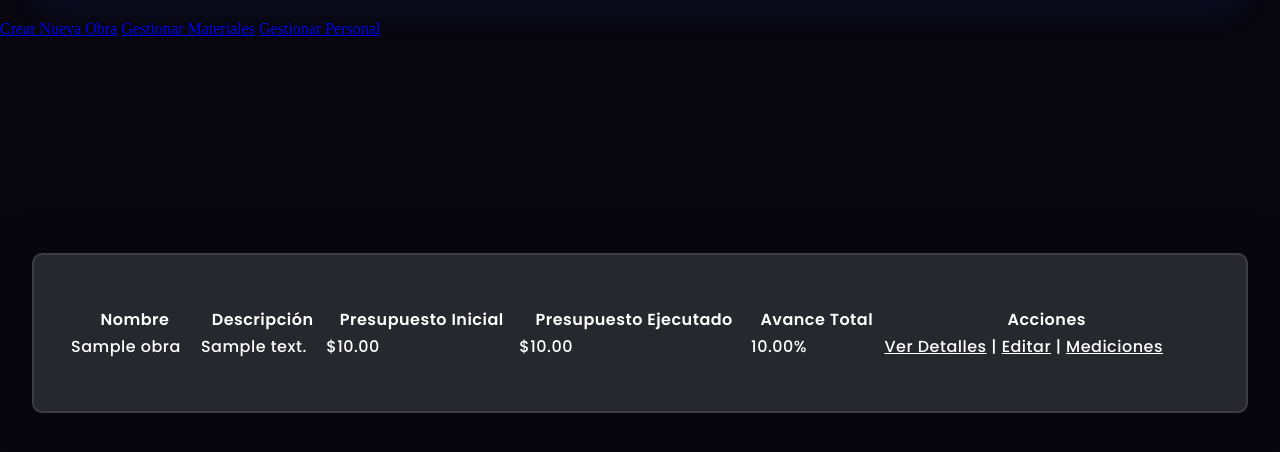
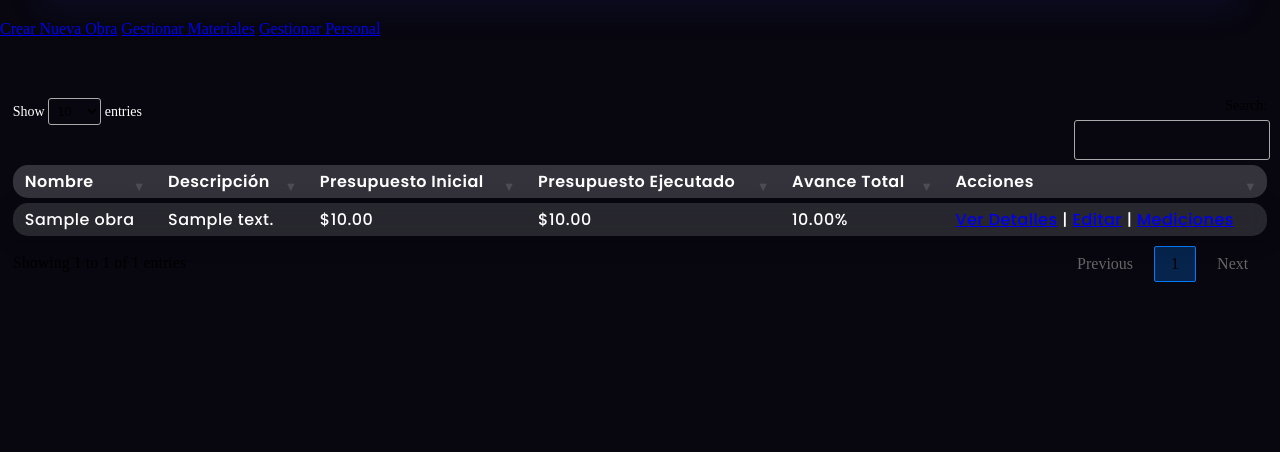
Before and after one commit to leanderperez/cbt, a Django app: template templates/project_app/obra_list.html in a window 1280 px wide. Shown: the part 67-519 px from the top of the page. Run offline with Django 3.2, Linux system fonts and the light colour scheme; the template is opened without the code that fills it: most values are stand-ins (such as "Sample title", 1, 10 or a date in 2020); some libraries are stand-ins or nearby versions.

Commit message:
cambios en presentacion de tablas

```diff
--- a/app/static/css/style.css
+++ b/app/static/css/style.css
@@ -1,3 +1,4 @@
+/* ================= GLASSMORPHISM BASE / LOGIN ================= */
 *,
 *:before,
 *:after{
@@ -99,29 +100,6 @@ button{
     cursor: pointer;
 }
 
-/* ================= GLASSMORPHISM TABLES ================= */
-table{
-    height: auto;
-    width: 95%;
-    background-color: rgba(255,255,255,0.13);
-    position: absolute;
-    transform: translate(-50%,-50%);
-    top: 50%;
-    left: 50%;
-    border-radius: 10px;
-    backdrop-filter: blur(10px);
-    border: 2px solid rgba(255,255,255,0.1);
-    box-shadow: 0 0 40px rgba(8,7,16,0.6);
-    padding: 50px 35px;
-}
-
-table *{
-    font-family: 'Poppins',sans-serif;
-    color: #ffffff;
-    letter-spacing: 0.5px;
-    outline: none;
-    border: none;
-}
 /* ================= GLASSMORPHISM NAVBAR ================= */
 .navbar {
     background: rgba(255, 255, 255, 0.15);
@@ -182,7 +160,6 @@ table *{
     --bs-navbar-brand-color: #222;
     --bs-navbar-brand-hover-color: #007bff;
 }
-/* =============== FIN GLASSMORPHISM NAVBAR =============== */
 
 /* Anula estilos globales para el formulario de logout */
 .logout-form {
@@ -214,3 +191,191 @@ table *{
     background: rgba(255,255,255,0.3);
     border-radius: 8px;
 }
+
+/* ================= GLASSMORPHISM DATATABLE ================= */
+
+/* Fondo general de la tabla */
+table.dataTable,
+.obra-table {
+    background: transparent !important;
+    border-collapse: separate !important;
+    border-spacing: 0 5px !important; /* Espacio entre filas */
+    font-family: 'Poppins',sans-serif;
+    color: #ffffff;
+    letter-spacing: 0.5px;
+    max-width: 100%;      /* Ajusta este valor según tu preferencia */
+    width: 100%;
+    margin-left: auto;
+    margin-right: auto;
+}
+
+/* Efecto glassmorphism en cada fila */
+table.dataTable tbody tr,
+.obra-table tbody tr,
+.glass-row {
+    background: rgba(255,255,255,0.13) !important;
+    box-shadow: 0 4px 24px rgba(8,7,16,0.15);
+    backdrop-filter: blur(10px);
+    border: 1.5px solid rgba(255,255,255,0.12);
+    transition: box-shadow 0.2s;
+    min-height: 28px;
+    height: 32px;
+    border-radius: 20px;
+    overflow: hidden;
+}
+
+/* Redondear solo las primeras y últimas celdas de cada fila */
+table.dataTable tbody tr td:first-child,
+.obra-table tbody tr td:first-child {
+    border-top-left-radius: 15px;
+    border-bottom-left-radius: 15px;
+}
+table.dataTable tbody tr td:last-child,
+.obra-table tbody tr td:last-child {
+    border-top-right-radius: 15px;
+    border-bottom-right-radius: 15px;
+}
+
+/* Encabezado: solo extremos superiores */
+table.dataTable thead tr th:first-child,
+.obra-table thead tr th:first-child {
+    border-top-left-radius: 15px;
+    border-bottom-left-radius: 15px;
+}
+table.dataTable thead tr th:last-child,
+.obra-table thead tr th:last-child {
+    border-top-right-radius: 15px;
+    border-bottom-right-radius: 15px;
+}
+
+/* Quitar bordes de celdas y encabezados */
+table.dataTable th,
+table.dataTable td,
+.obra-table th,
+.obra-table td {
+    border: none !important;
+    background: transparent !important;
+    color: #fff !important;
+    padding: 4px 12px !important;
+    vertical-align: middle;
+}
+
+/* Ajusta el espacio entre filas, pero no entre columnas */
+table.dataTable,
+.obra-table {
+    border-spacing: 0 5px !important; /* solo espacio vertical */
+    border-collapse: separate !important;
+}
+
+/* Encabezado de la tabla */
+table.dataTable thead tr,
+.obra-table thead tr {
+    background: rgba(255,255,255,0.18) !important;
+    backdrop-filter: blur(6px);
+    color: #fff !important;
+    border-radius: 12px 12px 0 0;
+}
+
+/* Hover en filas */
+table.dataTable tbody tr:hover,
+.obra-table tbody tr:hover {
+    box-shadow: 0 8px 32px rgba(8,7,16,0.25);
+    background: rgba(255,255,255,0.22) !important;
+
+}
+
+/* Paginación y controles de DataTables */
+.dataTables_wrapper .dataTables_paginate .paginate_button {
+    background: rgba(255,255,255,0.13);
+    color: #fff !important;
+    border-radius: 6px;
+    border: 1px solid rgba(255,255,255,0.18);
+    margin: 0 2px;
+}
+.dataTables_wrapper .dataTables_paginate .paginate_button.current,
+.dataTables_wrapper .dataTables_paginate .paginate_button:hover {
+    background: rgba(0,123,255,0.25) !important;
+    color: #fff !important;
+    border: 1px solid #007bff !important;
+}
+
+/* Filtro de búsqueda */
+.dataTables_wrapper .dataTables_filter input {
+    background: rgba(255,255,255,0.13);
+    color: #fff;
+    border: 1px solid rgba(255,255,255,0.18);
+    border-radius: 6px;
+    padding: 6px 12px;
+    margin-left: 8px;
+}
+
+/* Info y length */
+.dataTables_wrapper .dataTables_info,
+.dataTables_wrapper .dataTables_length label {
+    color: #fff;
+}
+
+/* Ajuste para que los bordes redondeados no se vean cortados */
+table.dataTable,
+.obra-table {
+    overflow: visible !important;
+}
+
+.datatable-container {
+    max-width: 98%px;   /* Ajusta el ancho a tu gusto */
+    margin: 40px auto 0 auto;
+    width: 98%;
+    background: transparent;
+    position: relative;
+}
+
+/* Limita el ancho de los controles de DataTables */
+.datatable-container .dataTables_wrapper {
+    max-width: 100%;
+    margin: 0 auto;
+}
+
+/* Corrige la apariencia de los triángulos de ordenamiento en DataTables */
+table.dataTable thead th,
+.obra-table thead th {
+    position: relative;
+    padding-right: 28px !important; /* Espacio para los íconos */
+    background-clip: padding-box !important;
+    overflow: visible;
+}
+
+/* Corrige el fondo de los encabezados de DataTables para glassmorphism */
+table.dataTable thead th:before,
+.obra-table thead th:before {
+    content: none !important;
+    background: transparent !important;
+    display: none !important;
+    box-shadow: none !important;
+}
+
+/* Elimina el fondo y el área de clic de ordenamiento de DataTables */
+table.dataTable thead th.sorting,
+table.dataTable thead th.sorting_asc,
+table.dataTable thead th.sorting_desc,
+.obra-table thead th.sorting,
+.obra-table thead th.sorting_asc,
+.obra-table thead th.sorting_desc {
+    background: transparent !important;
+    background-color: transparent !important;
+    position: relative;
+    cursor: pointer;
+}
+
+/* Elimina el pseudo-elemento :before que cubre el fondo */
+table.dataTable thead th.sorting:before,
+table.dataTable thead th.sorting_asc:before,
+table.dataTable thead th.sorting_desc:before,
+.obra-table thead th.sorting:before,
+.obra-table thead th.sorting_asc:before,
+.obra-table thead th.sorting_desc:before {
+    display: none !important;
+    content: none !important;
+    background: none !important;
+    box-shadow: none !important;
+    pointer-events: none !important;
+}
--- a/templates/project_app/base.html
+++ b/templates/project_app/base.html
@@ -10,7 +10,9 @@
     {% block extra_css %}{% endblock %}
 </head>
 <body>
-    {% include 'project_app/navbar.html' %}
+    {% block navbar %}
+        {% include 'project_app/navbar.html' %}
+    {% endblock %}
     {% block content %}
     <!-- El contenido específico de cada página irá aquí -->
     {% endblock %}
--- a/templates/project_app/login.html
+++ b/templates/project_app/login.html
@@ -1,6 +1,6 @@
 {% extends "project_app/base.html" %}
 {% block title %}Login{% endblock %}
-
+{% block navbar %}{% endblock %}
 {% block content %}
 <div class="background">
     <div class="shape"></div>
--- a/templates/project_app/obra_list.html
+++ b/templates/project_app/obra_list.html
@@ -1,9 +1,12 @@
-
 {% extends 'project_app/base.html' %}
 {% load static %}
 {% block title %}Lista de Obras{% endblock %}
 
 {% block content %}
+
+<link rel="stylesheet" type="text/css" href="https://cdn.datatables.net/1.11.5/css/jquery.dataTables.css">
+<script src="https://code.jquery.com/jquery-3.6.0.min.js"></script>
+<script type="text/javascript" charset="utf8" src="https://cdn.datatables.net/1.11.5/js/jquery.dataTables.js"></script>
 
 <div class="btn-container">
     <a href="{% url 'obra-create' %}" class="btn">Crear Nueva Obra</a>
@@ -11,7 +14,8 @@
     <a href="{% url 'personal-list' %}" class="btn">Gestionar Personal</a>
 </div>
 
-<table class="obra-table">
+<div class="datatable-container">
+    <table id="obraTable" class="obra-table">
         <thead>
             <tr>
                 <th>Nombre</th>
@@ -24,7 +28,7 @@
         </thead>
         <tbody>
             {% for obra in obras %}
-        <tr>
+            <tr class="glass-row">
                 <td>{{ obra.nombre }}</td>
                 <td>{{ obra.descripcion }}</td>
                 <td>${{ obra.presupuesto_inicial|floatformat:2 }}</td>
@@ -39,4 +43,16 @@
             {% endfor %}
         </tbody>
     </table>
+</div>
+
+<script>
+    $(document).ready(function() {
+        $('#obraTable').DataTable({
+            "language": {
+                "url": "//cdn.datatables.net/plug-ins/1.11.5/i18n/es_es.json"
+            }
+        });
+    });
+</script>
+
 {% endblock %}
```
Lines whose indentation alone changed are shown as unchanged.
